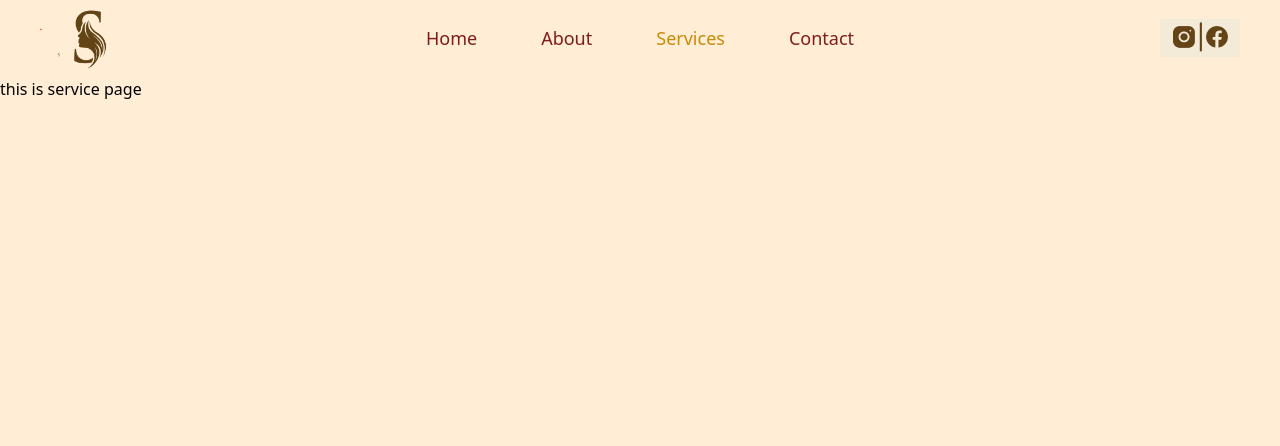
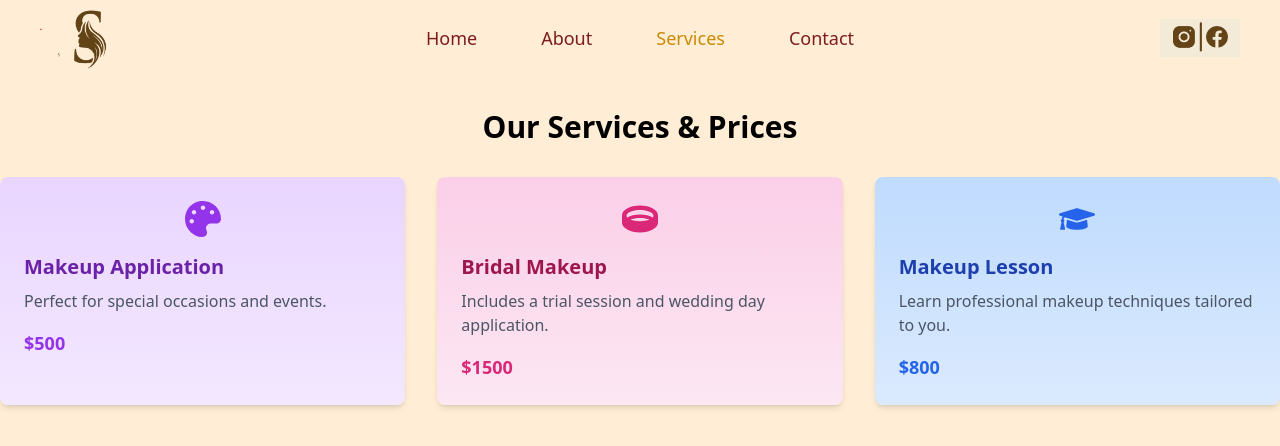
Before and after one commit to YuvrajSinghJadon/ParlourSite, a React (Vite) app in the folder parlour-project/: page /services in a window 1280 px wide. Shown: the top 446 px of the page. Built offline with nearby package versions, Linux system fonts and the light colour scheme.

Commit message:
initial commit

```diff
--- a/parlour-project/package.json
+++ b/parlour-project/package.json
@@ -12,6 +12,7 @@
   "dependencies": {
     "react": "^18.2.0",
     "react-dom": "^18.2.0",
+    "react-icons": "^4.12.0",
     "react-router-dom": "^6.20.0"
   },
   "devDependencies": {
--- a/parlour-project/src/components/Services.jsx
+++ b/parlour-project/src/components/Services.jsx
@@ -1,9 +1,54 @@
-import React from 'react'
+import React from "react";
+import { FaPalette, FaRing, FaGraduationCap } from "react-icons/fa";
 
 const Services = () => {
   return (
-    <div>this is service page</div>
-  )
-}
+    <div className="container mx-auto my-8">
+      <h2 className="text-3xl font-bold mb-8 text-center">
+        Our Services & Prices
+      </h2>
 
-export default Services
+      <div className="grid grid-cols-1 md:grid-cols-2 lg:grid-cols-3 gap-8">
+        {/* Service Card 1 */}
+        <div className="bg-gradient-to-b from-purple-200 to-purple-100 p-6 rounded-lg shadow-md">
+          <FaPalette className="text-4xl mb-4 mx-auto text-purple-600" />
+          <h3 className="text-xl font-bold mb-2 text-purple-800">
+            Makeup Application
+          </h3>
+          <p className="text-gray-600 mb-4">
+            Perfect for special occasions and events.
+          </p>
+          <p className="text-lg font-bold text-purple-600">$500</p>
+        </div>
+
+        {/* Service Card 2 */}
+        <div className="bg-gradient-to-b from-pink-200 to-pink-100 p-6 rounded-lg shadow-md">
+          <FaRing className="text-4xl mb-4 mx-auto text-pink-600" />
+          <h3 className="text-xl font-bold mb-2 text-pink-800">
+            Bridal Makeup
+          </h3>
+          <p className="text-gray-600 mb-4">
+            Includes a trial session and wedding day application.
+          </p>
+          <p className="text-lg font-bold text-pink-600">$1500</p>
+        </div>
+
+        {/* Service Card 3 */}
+        <div className="bg-gradient-to-b from-blue-200 to-blue-100 p-6 rounded-lg shadow-md">
+          <FaGraduationCap className="text-4xl mb-4 mx-auto text-blue-600" />
+          <h3 className="text-xl font-bold mb-2 text-blue-800">
+            Makeup Lesson
+          </h3>
+          <p className="text-gray-600 mb-4">
+            Learn professional makeup techniques tailored to you.
+          </p>
+          <p className="text-lg font-bold text-blue-600">$800</p>
+        </div>
+
+        {/* Add more service cards as needed */}
+      </div>
+    </div>
+  );
+};
+
+export default Services;
```
Also changed, not shown: 1 other file (tests, documents, lock files or other folders).
